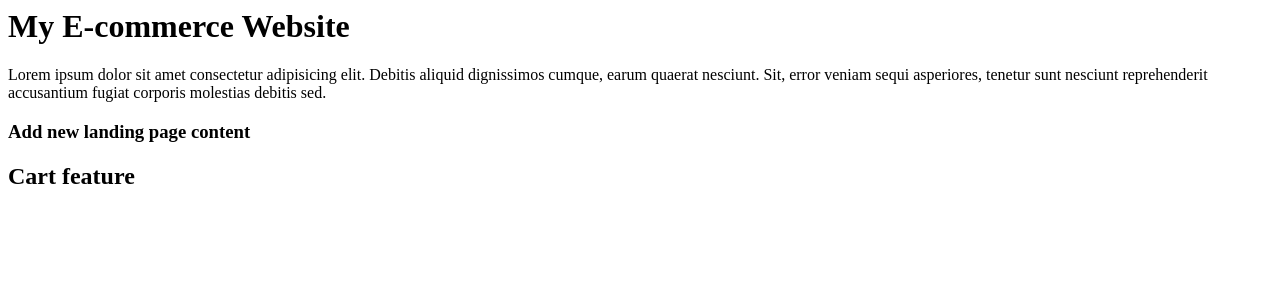
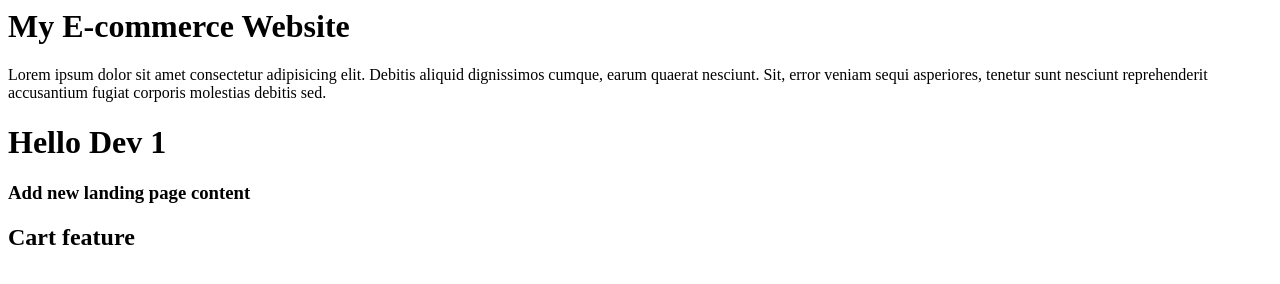
Before and after one commit to napatwongchr/git-remote-repo-test, a plain HTML site: page index.html in a window 1280 px wide. Drawn offline with Linux system fonts and the light colour scheme.

Commit message:
feat: add greeting message

```diff
--- a/index.html
+++ b/index.html
@@ -5,5 +5,6 @@
   asperiores, tenetur sunt nesciunt reprehenderit accusantium fugiat corporis
   molestias debitis sed.
 </p>
+<h1>Hello Dev 1</h1>
 <h3>Add new landing page content</h3>
 <h2>Cart feature</h2>
```
